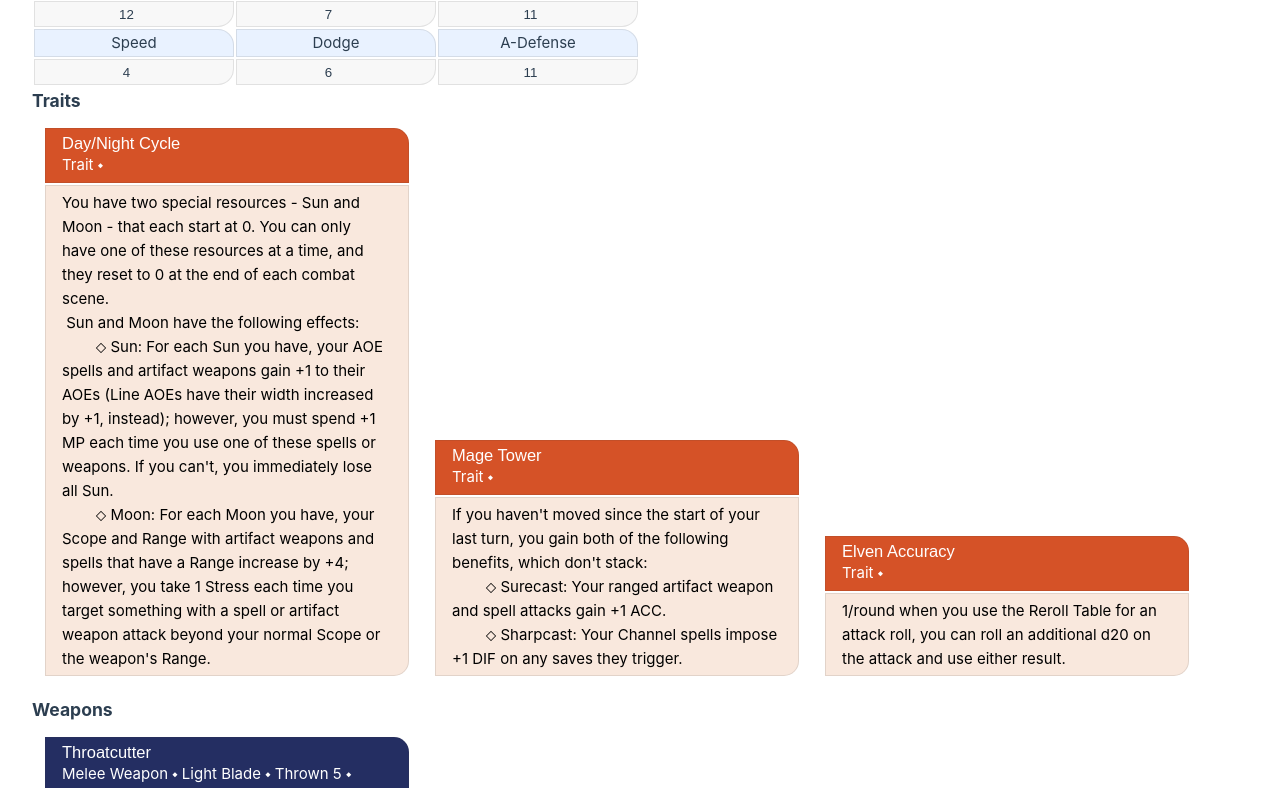
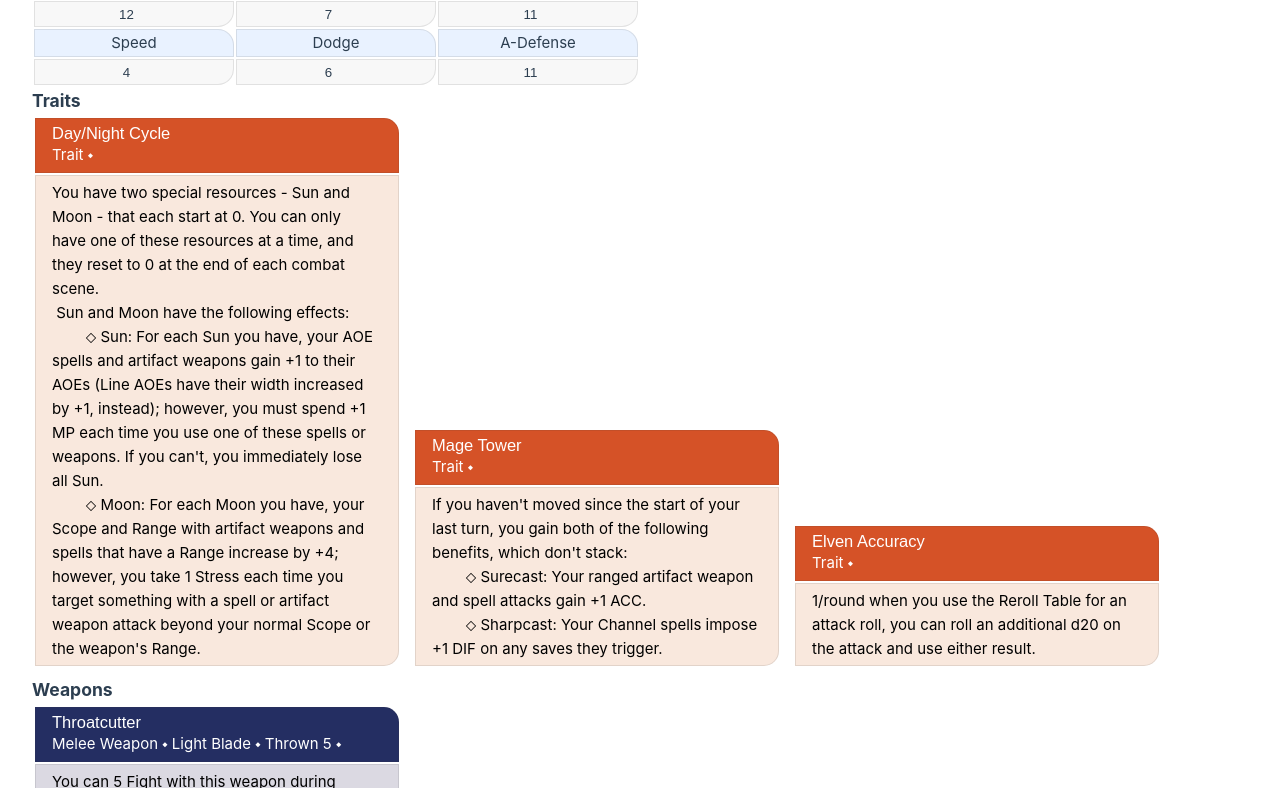
Before and after one commit to nimoooos/echofinder, a Vue app: page / in a window 1280 px wide. Shown: the part 432-1220 px from the top of the page. Built offline with nearby package versions, Linux system fonts and the light colour scheme.

Commit message:
improve: consistent flush-to-the-border look

```diff
--- a/src/views/featureCard.vue
+++ b/src/views/featureCard.vue
@@ -133,7 +133,7 @@ setTags();
 table {
   width: 370px;
   padding: 1px;
-  margin: 10px;
+  margin-right: 10px;
 }
 
 th {
```
